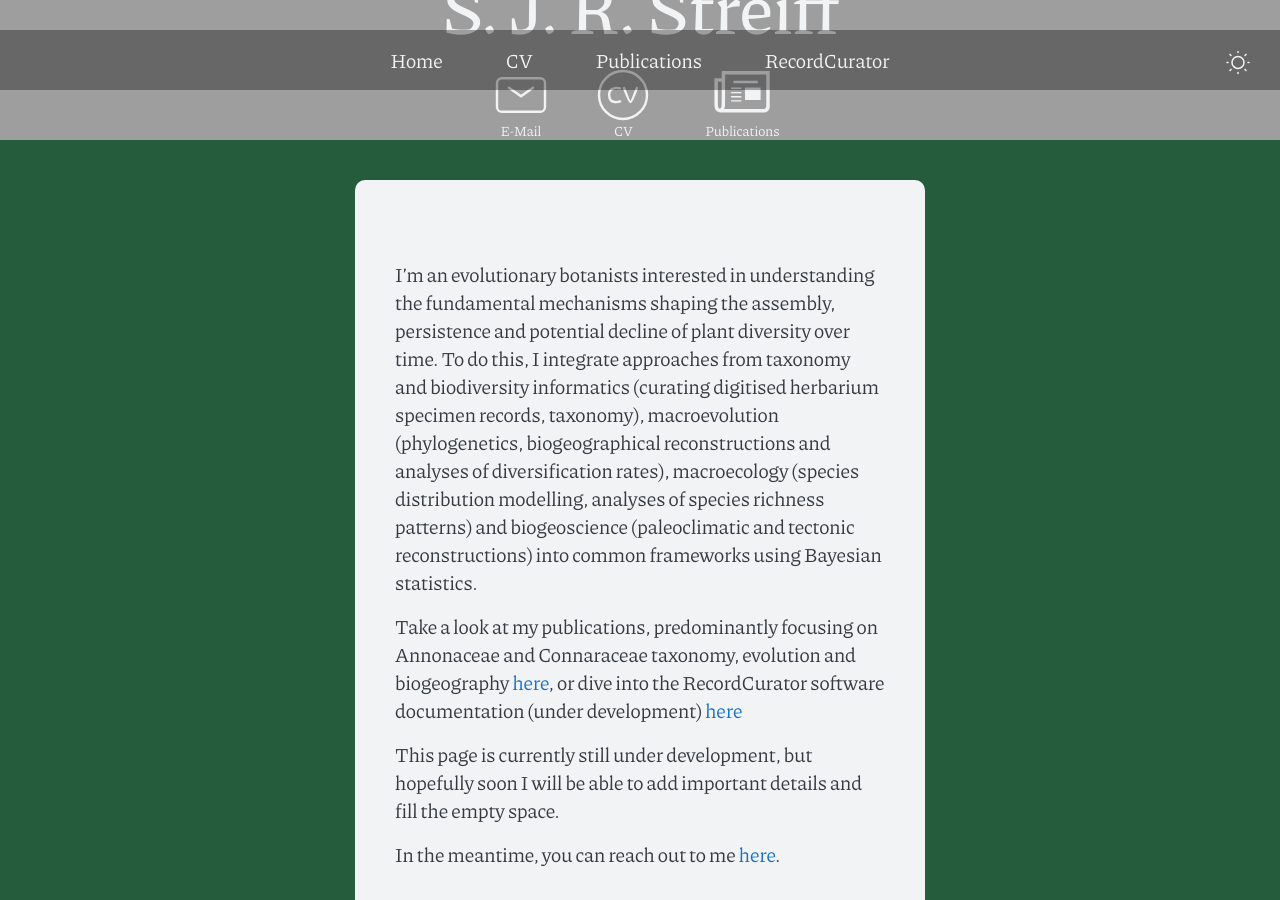
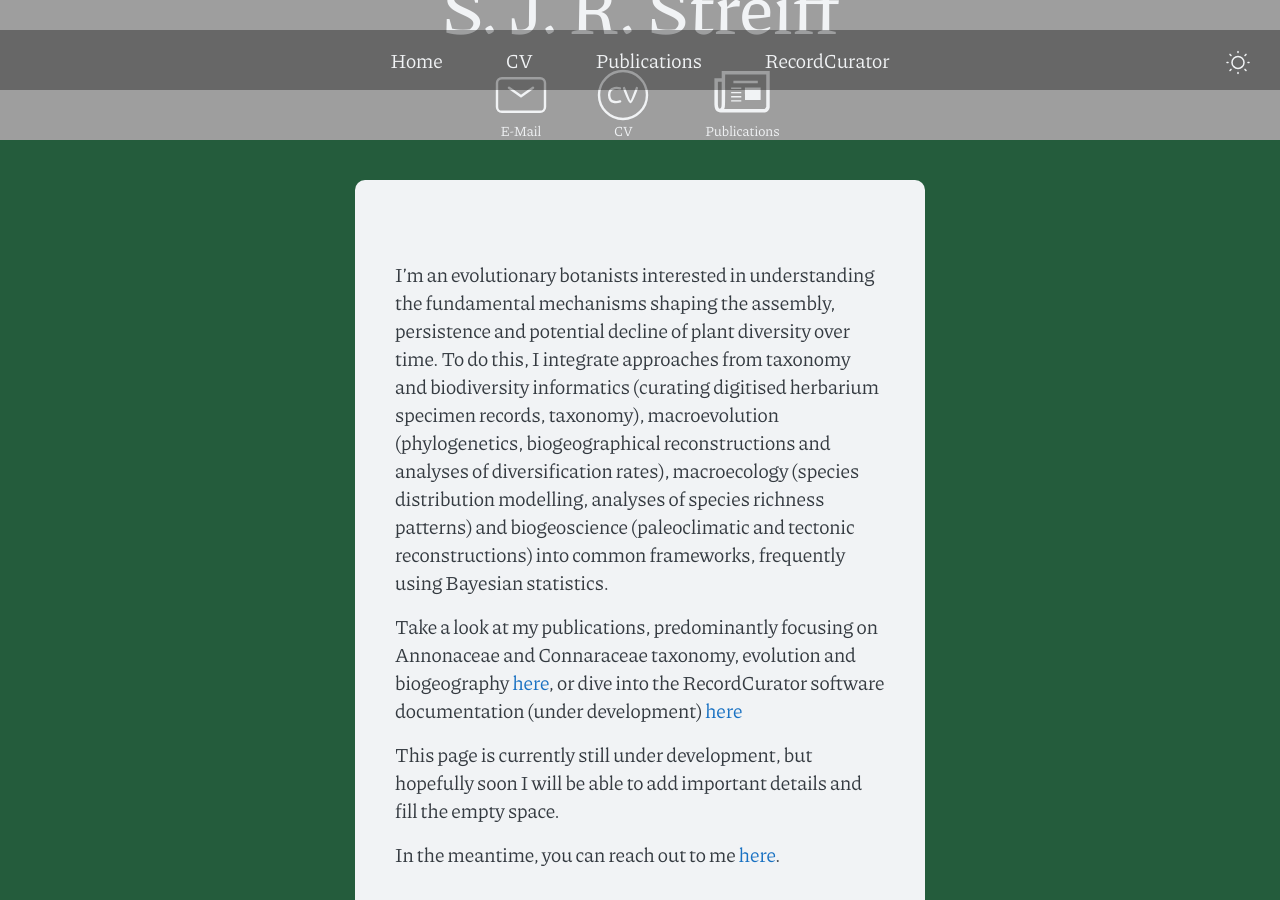
Before and after one commit to SJRStreiff/sjrstreiff.github.io, a Jekyll site: the page built from index.md, in a window 1280 px wide and 900 px high, scrolled down 1030 px. Built offline with Jekyll 4.4.1, drawn with Linux system fonts in a browser that asks for light colours.

Commit message:
Update 2026-10

```diff
--- a/index.md
+++ b/index.md
@@ -5,7 +5,7 @@ title: Home
 
 
 
-I'm an evolutionary botanists interested in understanding the fundamental mechanisms shaping the assembly, persistence and potential decline of plant diversity over time. To do this, I integrate approaches from taxonomy and biodiversity informatics (curating digitised herbarium specimen records, taxonomy), macroevolution (phylogenetics, biogeographical reconstructions and analyses of diversification rates), macroecology (species distribution modelling, analyses of species richness patterns) and biogeoscience (paleoclimatic and tectonic reconstructions) into common frameworks using Bayesian statistics.
+I'm an evolutionary botanists interested in understanding the fundamental mechanisms shaping the assembly, persistence and potential decline of plant diversity over time. To do this, I integrate approaches from taxonomy and biodiversity informatics (curating digitised herbarium specimen records, taxonomy), macroevolution (phylogenetics, biogeographical reconstructions and analyses of diversification rates), macroecology (species distribution modelling, analyses of species richness patterns) and biogeoscience (paleoclimatic and tectonic reconstructions) into common frameworks, frequently using Bayesian statistics.
 
 Take a look at my publications, predominantly focusing on Annonaceae and Connaraceae taxonomy, evolution and biogeography [here](/publications/), or dive into the RecordCurator software documentation (under development) [here](/recordcurator)
 
```
Also changed, not shown: publications.md (+6 -0 lines).
